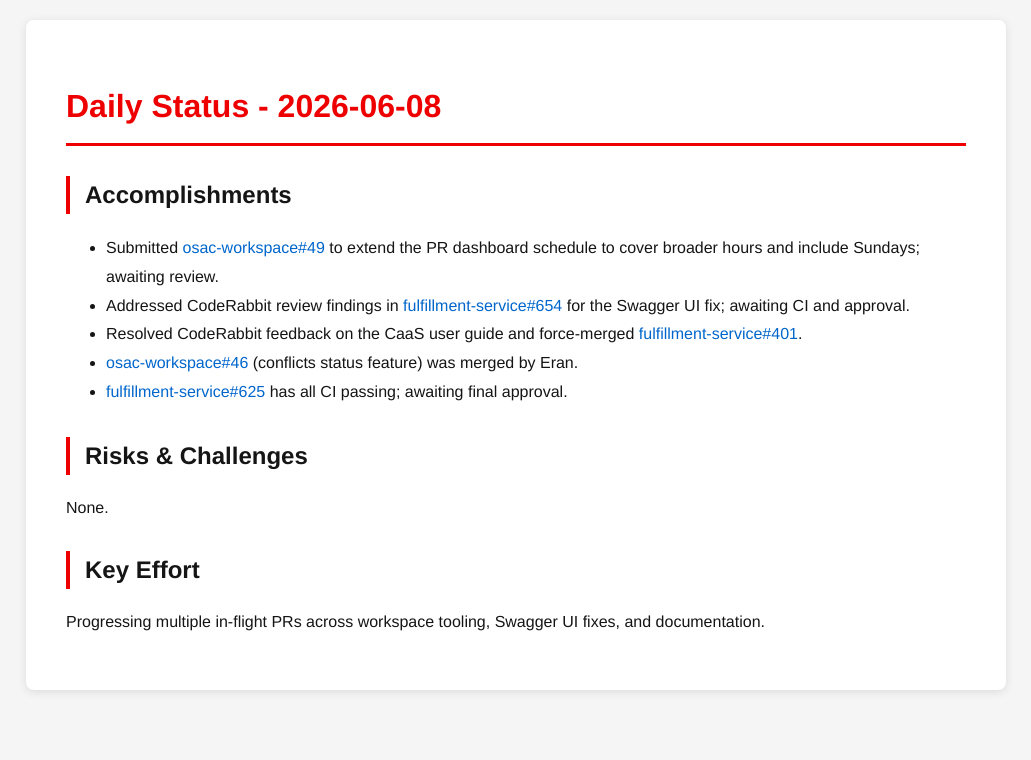
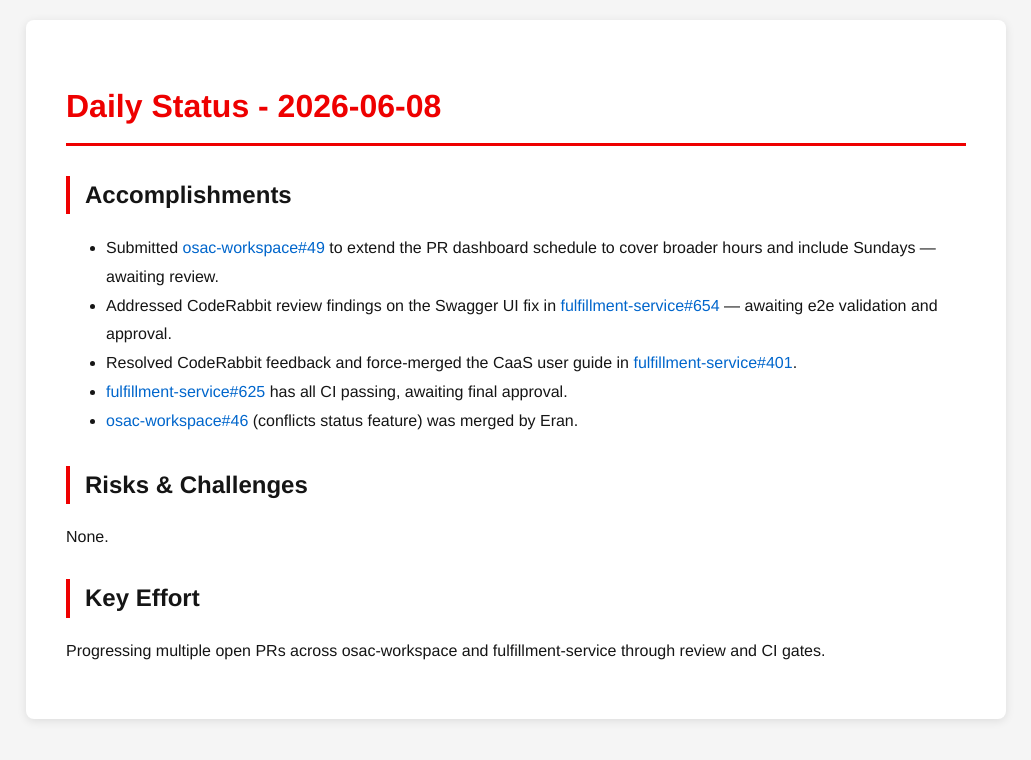
Before and after one commit to tzvatot/daily-status, a Jekyll site: the page built from 2026-06-08.md, in a window 1280 px wide. Shown: the top 760 px of the page, without its empty margins (124-1155 px from the left). Built offline with Jekyll 4.4.1, drawn with Linux system fonts in a browser that asks for light colours.

Commit message:
Daily status update - 2026-06-08

```diff
--- a/2026-06-08.md
+++ b/2026-06-08.md
@@ -7,14 +7,14 @@ date: 2026-06-08
 # Daily Status - 2026-06-08
 
 ## Accomplishments
-- Submitted [osac-workspace#49](https://github.com/osac-project/osac-workspace/pull/49) to extend the PR dashboard schedule to cover broader hours and include Sundays; awaiting review.
-- Addressed CodeRabbit review findings in [fulfillment-service#654](https://github.com/osac-project/fulfillment-service/pull/654) for the Swagger UI fix; awaiting CI and approval.
-- Resolved CodeRabbit feedback on the CaaS user guide and force-merged [fulfillment-service#401](https://github.com/osac-project/fulfillment-service/pull/401).
+- Submitted [osac-workspace#49](https://github.com/osac-project/osac-workspace/pull/49) to extend the PR dashboard schedule to cover broader hours and include Sundays — awaiting review.
+- Addressed CodeRabbit review findings on the Swagger UI fix in [fulfillment-service#654](https://github.com/osac-project/fulfillment-service/pull/654) — awaiting e2e validation and approval.
+- Resolved CodeRabbit feedback and force-merged the CaaS user guide in [fulfillment-service#401](https://github.com/osac-project/fulfillment-service/pull/401).
+- [fulfillment-service#625](https://github.com/osac-project/fulfillment-service/pull/625) has all CI passing, awaiting final approval.
 - [osac-workspace#46](https://github.com/osac-project/osac-workspace/pull/46) (conflicts status feature) was merged by Eran.
-- [fulfillment-service#625](https://github.com/osac-project/fulfillment-service/pull/625) has all CI passing; awaiting final approval.
 
 ## Risks & Challenges
 None.
 
 ## Key Effort
-Progressing multiple in-flight PRs across workspace tooling, Swagger UI fixes, and documentation.
+Progressing multiple open PRs across osac-workspace and fulfillment-service through review and CI gates.
```
